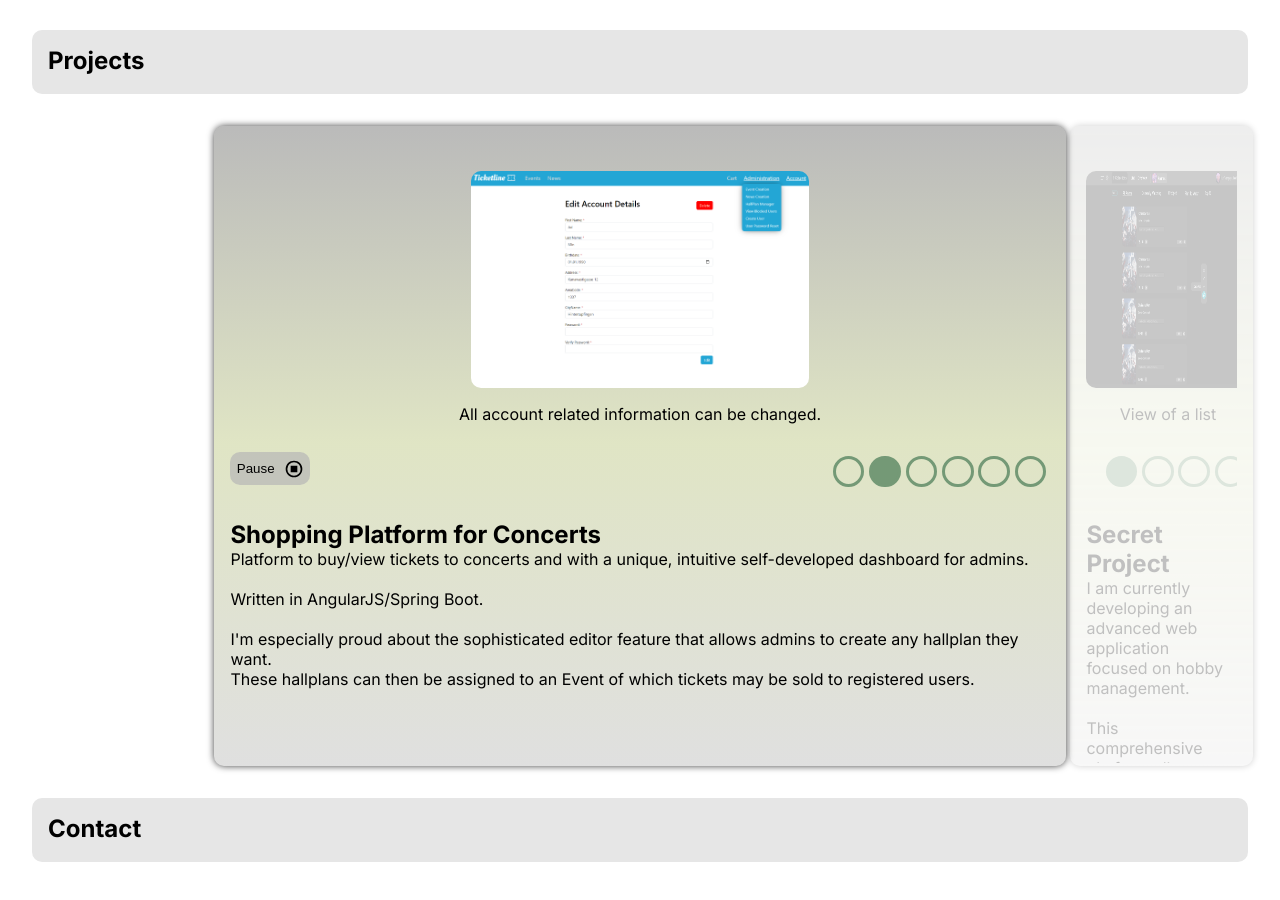
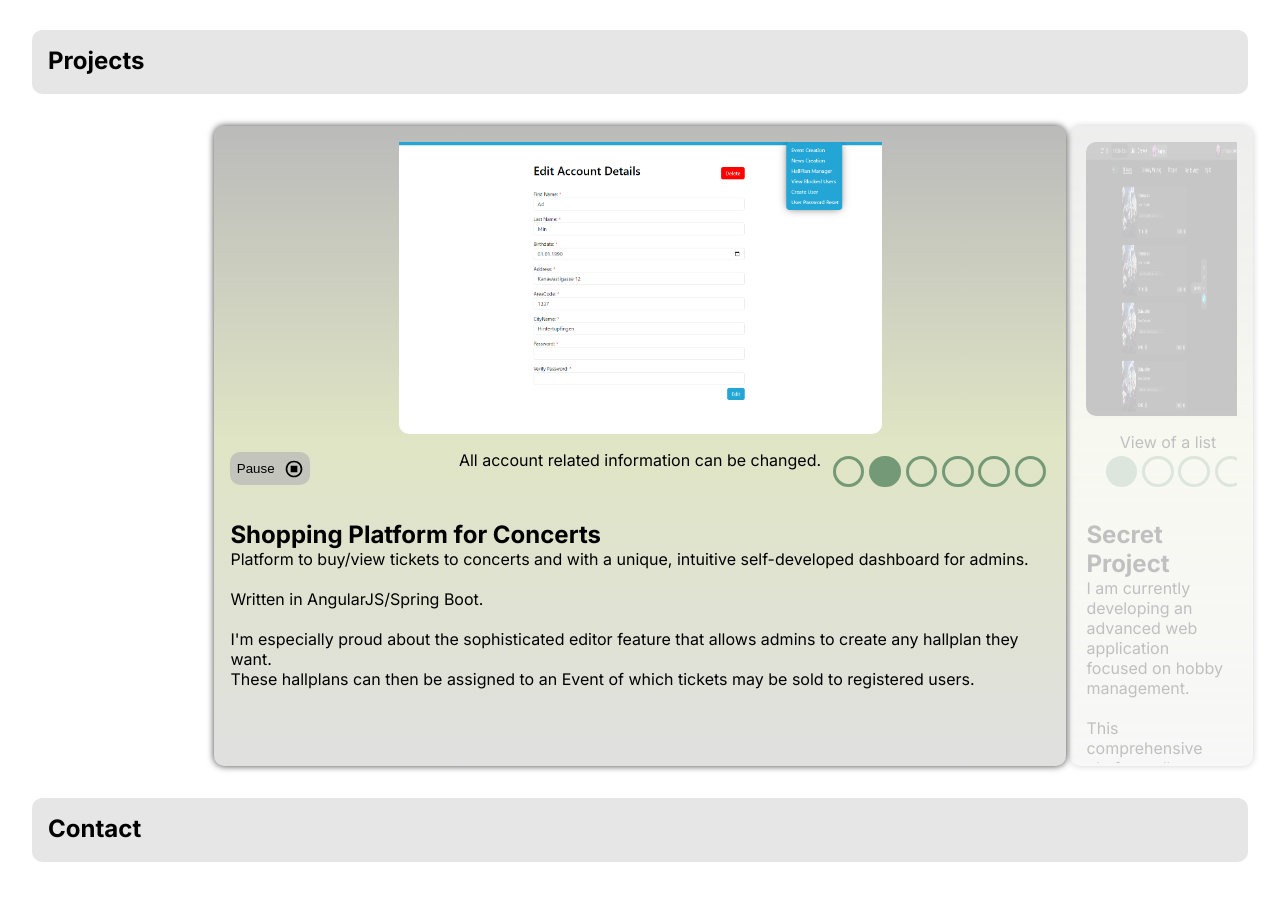
Before and after one commit to Reonharudo/dev-portfolio, a Next.js app: page / in a window 1280 px wide. Shown: the part 3062-3962 px from the top of the page. Built offline with nearby package versions, Linux system fonts and the light colour scheme; no server answers.

Commit message:
Update ImageGallery.module.css

```diff
--- a/src/components/ImageGallery/ImageGallery.module.css
+++ b/src/components/ImageGallery/ImageGallery.module.css
@@ -53,7 +53,7 @@
     width: auto;
 
     max-width: 100%;
-    max-height: 70%;
+    max-height: 100%;
 
     border-radius: 10px;
 }
```
